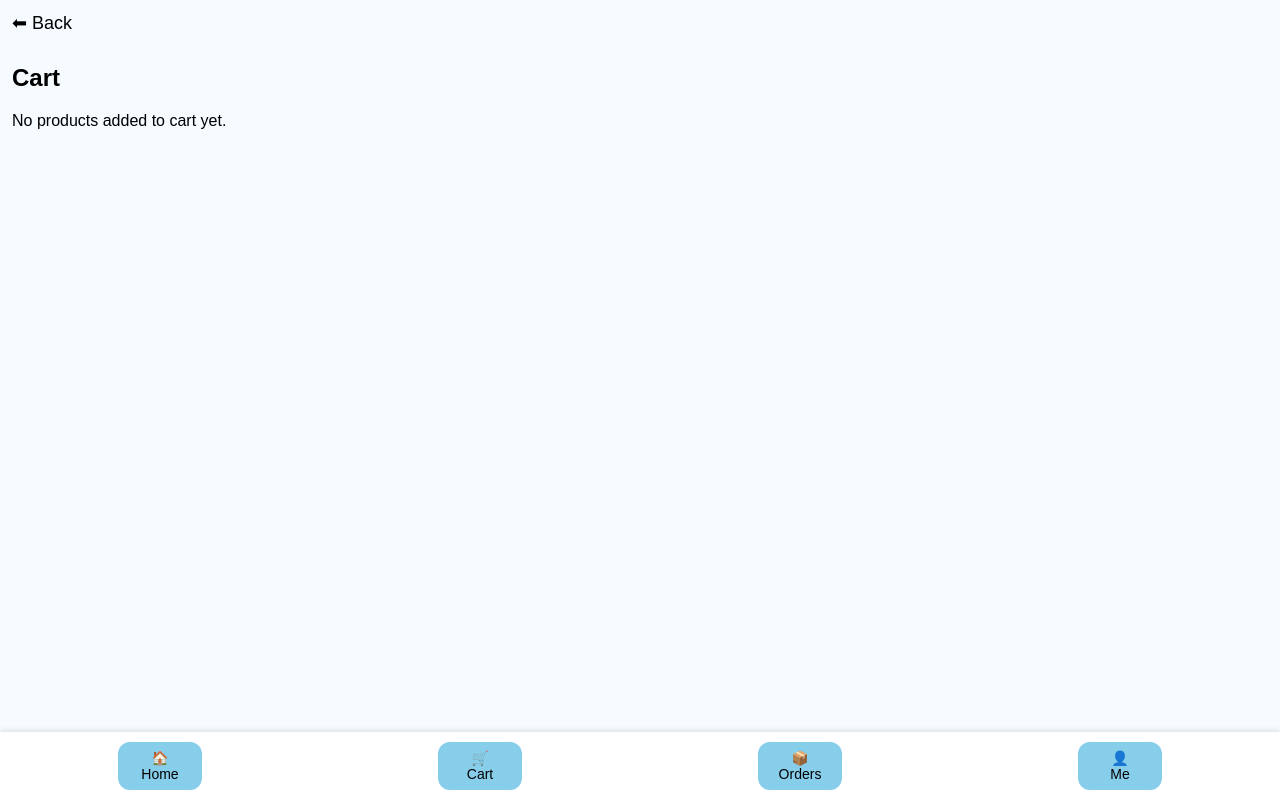
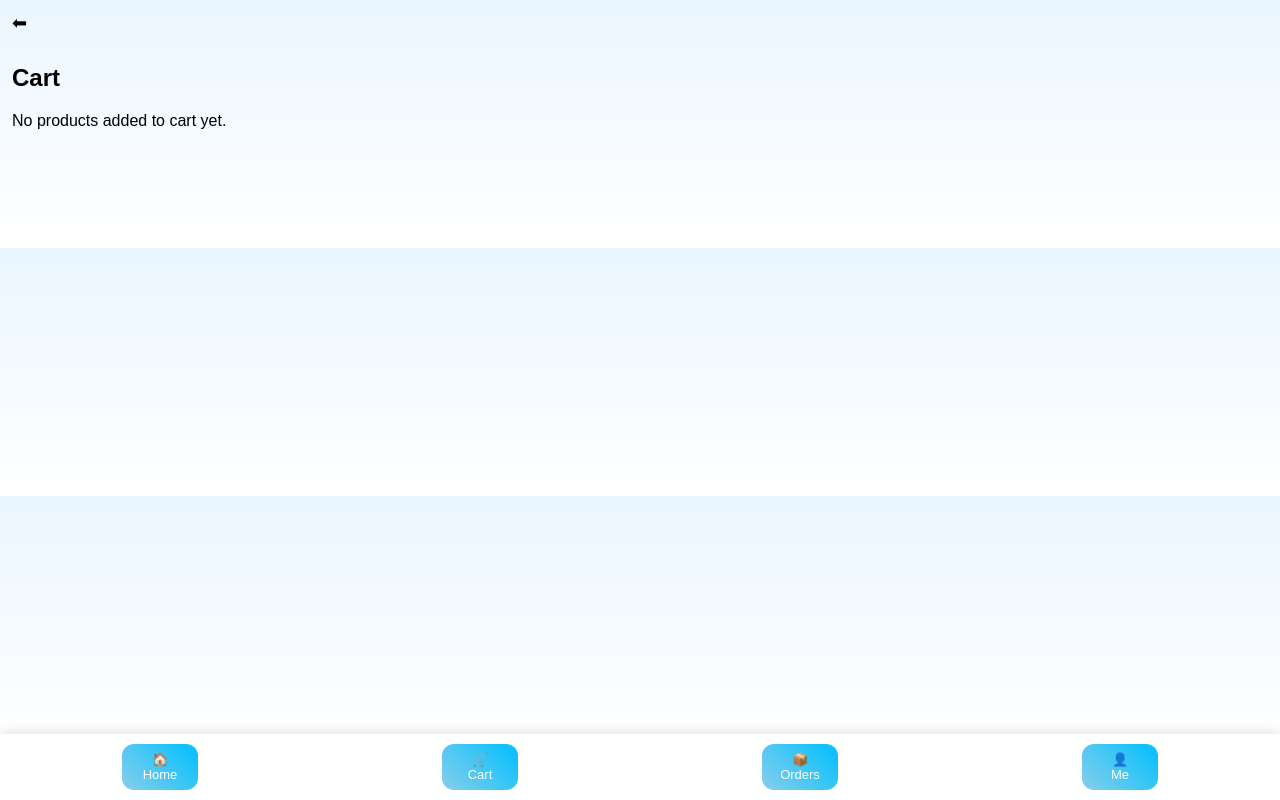
Before and after one commit to tahmid16122009-crypto/shoes-place, a Flask app: page /cart in a window 1280 px wide. Run offline with Flask 3, Linux system fonts and the light colour scheme.

Commit message:
Update base.html

```diff
--- a/templates/base.html
+++ b/templates/base.html
@@ -10,57 +10,73 @@
 body{
 margin:0;
 font-family:sans-serif;
-background:#f5fbff;
+background:linear-gradient(to bottom,#eaf6ff,#ffffff);
 }
 
+/* container */
 .container{
 padding:12px;
 margin-bottom:90px;
 }
 
-/* CARD */
+/* header */
+.header{
+font-size:20px;
+font-weight:bold;
+margin-bottom:10px;
+}
+
+/* card */
 .card{
 background:white;
 padding:12px;
-margin:10px 0;
-border-radius:12px;
-box-shadow:0 2px 6px rgba(0,0,0,0.1);
+border-radius:14px;
+box-shadow:0 4px 10px rgba(0,0,0,0.08);
+margin-bottom:12px;
+transition:0.2s;
 }
 
-/* IMAGE */
-img{
-width:100%;
-border-radius:10px;
+.card:hover{
+transform:scale(1.02);
 }
 
-/* BUTTON */
+/* image */
+.img{
+width:100%;
+height:130px;
+object-fit:cover;
+border-radius:12px;
+}
+
+/* button */
 button{
 width:100%;
 padding:10px;
-background:skyblue;
+background:linear-gradient(45deg,skyblue,deepskyblue);
 border:none;
 border-radius:10px;
-font-size:16px;
+color:white;
+font-size:15px;
+margin-top:6px;
 }
 
-/* INPUT */
+/* input */
 input{
 width:100%;
 padding:10px;
 margin:6px 0;
-border-radius:8px;
+border-radius:10px;
 border:1px solid #ddd;
-font-size:15px;
 }
 
-/* GRID */
+/* grid */
 .grid{
 display:grid;
 grid-template-columns:1fr 1fr;
 gap:12px;
 }
 
-/* NAVBAR */
+/* bottom nav */
 .bottom{
 position:fixed;
 bottom:0;
@@ -69,21 +85,25 @@ display:flex;
 justify-content:space-around;
 background:white;
 padding:10px 0;
-box-shadow:0 -2px 5px rgba(0,0,0,0.1);
+box-shadow:0 -3px 10px rgba(0,0,0,0.1);
 }
 
 .bottom a{
-background:skyblue;
-padding:8px 12px;
+text-decoration:none;
+color:black;
+text-align:center;
+font-size:13px;
+}
+
+.bottom div{
+background:linear-gradient(45deg,skyblue,deepskyblue);
+padding:8px;
 border-radius:12px;
-text-align:center;
-font-size:14px;
-color:black;
-text-decoration:none;
+color:white;
 min-width:60px;
 }
 
-/* BACK BUTTON */
+/* back */
 .back{
 display:inline-block;
 margin-bottom:10px;
@@ -99,19 +119,17 @@ font-size:18px;
 
 <div class="container">
 
-<!-- 🔙 Back Button -->
-<a href="javascript:history.back()" class="back">⬅ Back</a>
+<a href="javascript:history.back()" class="back">⬅</a>
 
 {% block content %}{% endblock %}
 
 </div>
 
-<!-- 🔽 Bottom Navigation -->
 <div class="bottom">
-<a href="/home">🏠<br>Home</a>
-<a href="/cart">🛒<br>Cart</a>
-<a href="/orders">📦<br>Orders</a>
-<a href="/me">👤<br>Me</a>
+<a href="/home"><div>🏠<br>Home</div></a>
+<a href="/cart"><div>🛒<br>Cart</div></a>
+<a href="/orders"><div>📦<br>Orders</div></a>
+<a href="/me"><div>👤<br>Me</div></a>
 </div>
 
 </body>
```
